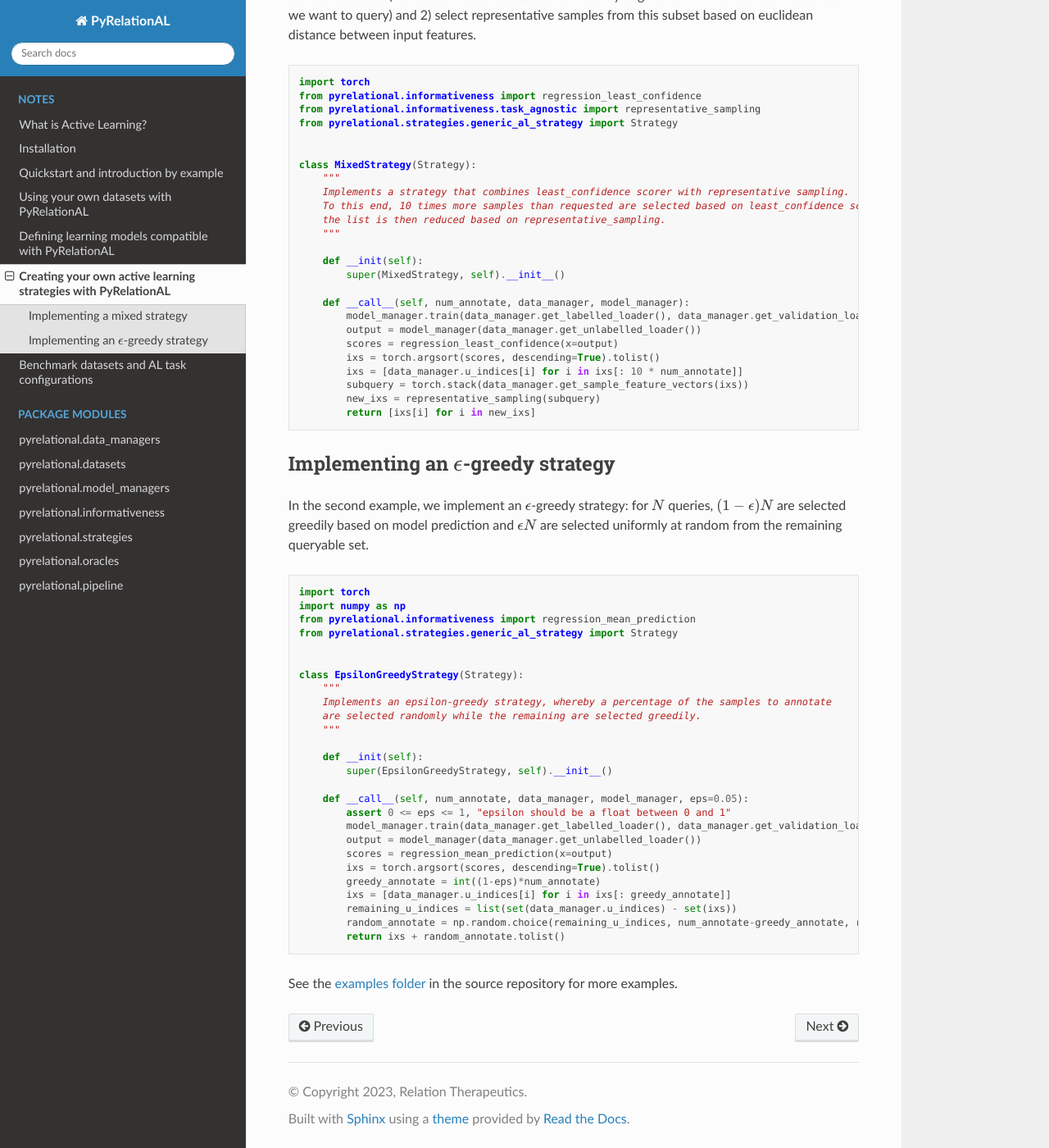
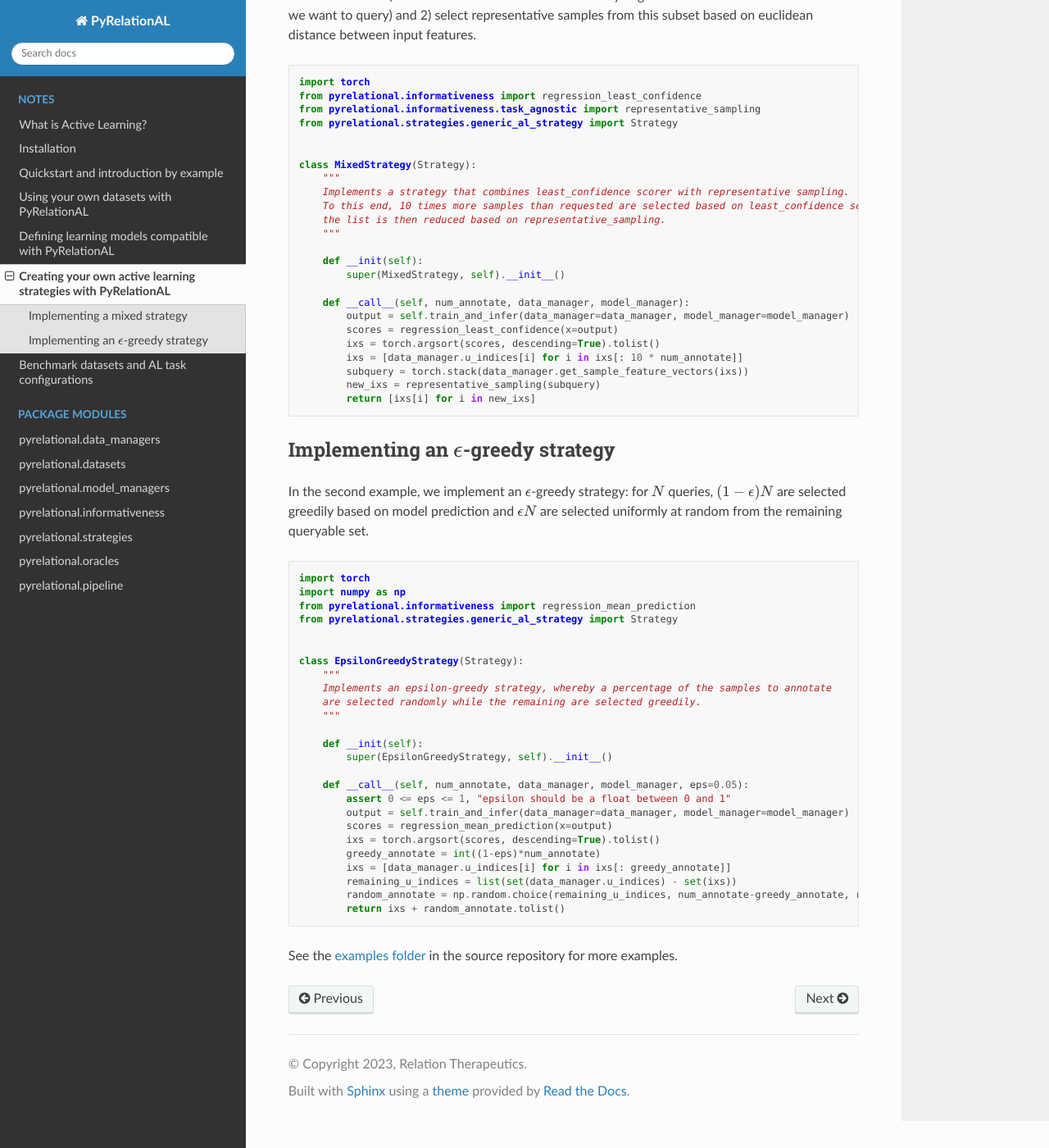
Before and after one commit to RelationRx/pyrelational, a Sphinx documentation site: the page built from docs/source/notes/using_your_own_strategy.rst, in a window 1280 px wide and 1400 px high, scrolled down 464 px. Shown: the whole window at 82% size. Built offline with Sphinx 7.4.7 and the Read the Docs theme 2.0.0, drawn with Linux system fonts in a browser that asks for light colours.

Commit message:
add train_and_infer method

```diff
--- a/docs/source/notes/using_your_own_strategy.rst
+++ b/docs/source/notes/using_your_own_strategy.rst
@@ -38,8 +38,7 @@ subset based on euclidean distance between input features.
             super(MixedStrategy, self).__init__()
 
         def __call__(self, num_annotate, data_manager, model_manager):
-            model_manager.train(data_manager.get_labelled_loader(), data_manager.get_validation_loader())
-            output = model_manager(data_manager.get_unlabelled_loader())
+            output = self.train_and_infer(data_manager=data_manager, model_manager=model_manager)
             scores = regression_least_confidence(x=output)
             ixs = torch.argsort(scores, descending=True).tolist()
             ixs = [data_manager.u_indices[i] for i in ixs[: 10 * num_annotate]]
@@ -73,8 +72,7 @@ random from the remaining queryable set.
 
         def __call__(self, num_annotate, data_manager, model_manager, eps=0.05):
             assert 0 <= eps <= 1, "epsilon should be a float between 0 and 1"
-            model_manager.train(data_manager.get_labelled_loader(), data_manager.get_validation_loader())
-            output = model_manager(data_manager.get_unlabelled_loader())
+            output = self.train_and_infer(data_manager=data_manager, model_manager=model_manager)
             scores = regression_mean_prediction(x=output)
             ixs = torch.argsort(scores, descending=True).tolist()
             greedy_annotate = int((1-eps)*num_annotate)
```
